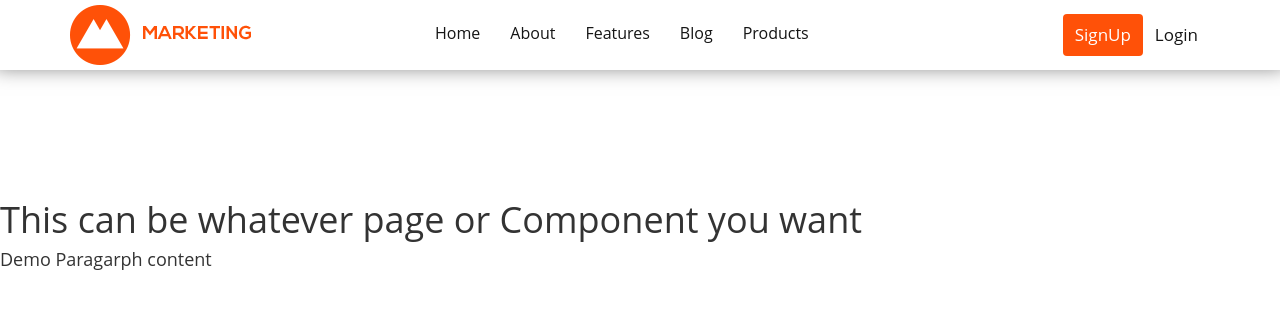
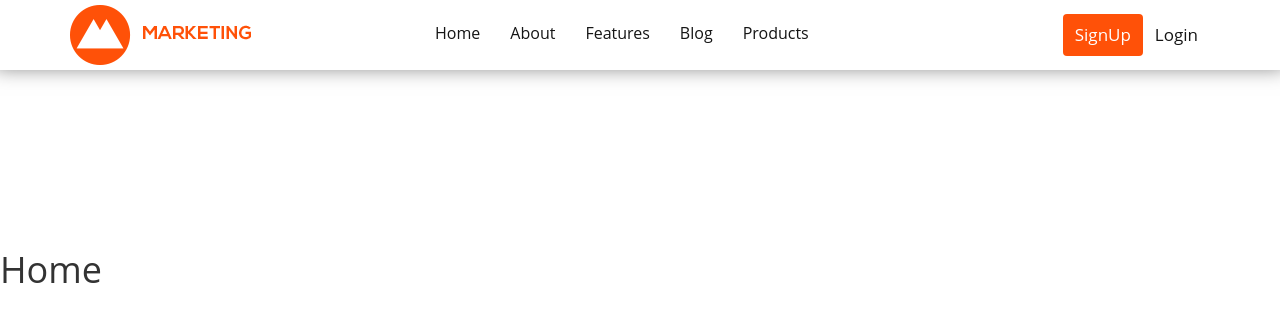
Before and after one commit to bharathrockz999/code-react-new, a React (Create React App) app: page / in a window 1280 px wide. Shown: the top 322 px of the page. Built offline with nearby package versions, Linux system fonts and the light colour scheme.

Commit message:
router change

```diff
--- a/src/App.js
+++ b/src/App.js
@@ -1,7 +1,8 @@
 import React, { Component } from "react";
 import '../src/components/css/style.css'
 import Header from '../src/components/Header'
-
+import Home from '../src/components/Home'
+import { BrowserRouter, Routes, Route } from "react-router-dom";
 
 
 class App extends Component {
@@ -9,14 +10,21 @@ class App extends Component {
   render() {
 
     return (
-      <div className="App">
-        <Header />
+   <>
+        {/* <Header /> */}
+        <BrowserRouter >
+        <Header/>
+        <Routes>
 
-        <div style={{"margin-top":"200px"}}>
-          <h1>This can be whatever page or Component you want</h1>
-          <h4>Demo Paragarph content</h4>
-        </div>
-      </div>
+        <Route path="/" element={<Home />}>
+          <Route index element={<Home />} />
+
+
+          </Route>
+        </Routes>
+        </BrowserRouter >
+
+        </>
     );
   }
 }
--- a/src/components/Header.js
+++ b/src/components/Header.js
@@ -71,7 +71,7 @@ class Header extends Component {
                                 <ul className="nav navbar-nav collapsed-color">
 
                                     <li>
-                                        <a href="#">Home</a>
+                                        <a href="/Home">Home</a>
                                     </li>
 
                                     <li>
--- /dev/null
+++ b/src/components/Home.js
@@ -0,0 +1,5 @@
+const Home = () => {
+    return <h1 style={{"margin-top":"250px"}}>Home</h1>;
+  };
+
+  export default Home;
```
